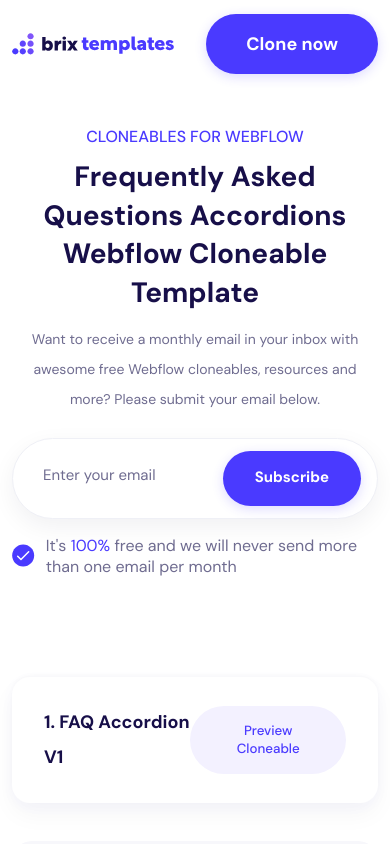
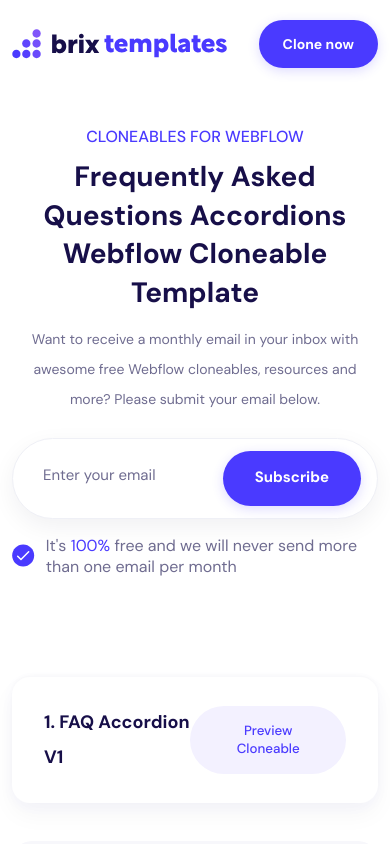
Before and after one commit to KayloPortal/Three-Faq-Accordions, a React (Vite) app: page / in a window 390 px wide. Shown: the top 844 px of the page. Built offline with nearby package versions, Linux system fonts and the light colour scheme.

Commit message:
hotfix/ Header's accessiblity in mobile

```diff
--- a/src/components/Sections/Header/Header.css
+++ b/src/components/Sections/Header/Header.css
@@ -42,3 +42,10 @@
     --header-h: 5.5rem;
   }
 }
+
+@media(max-width: 35em){
+  .header .header__button {
+    padding: .875rem 1.5rem;
+    font-size: var(--fs-other-200);
+  }
+}
```
